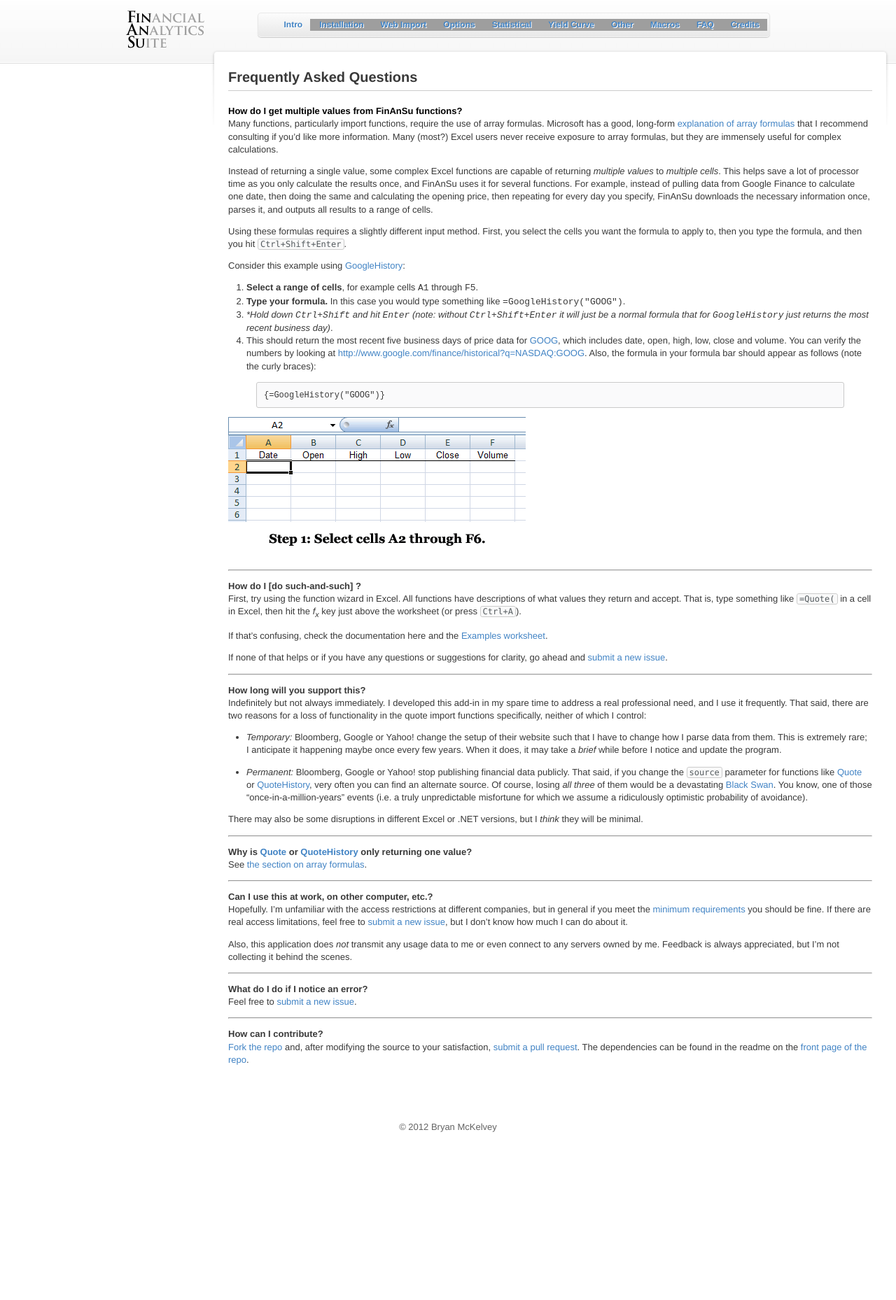
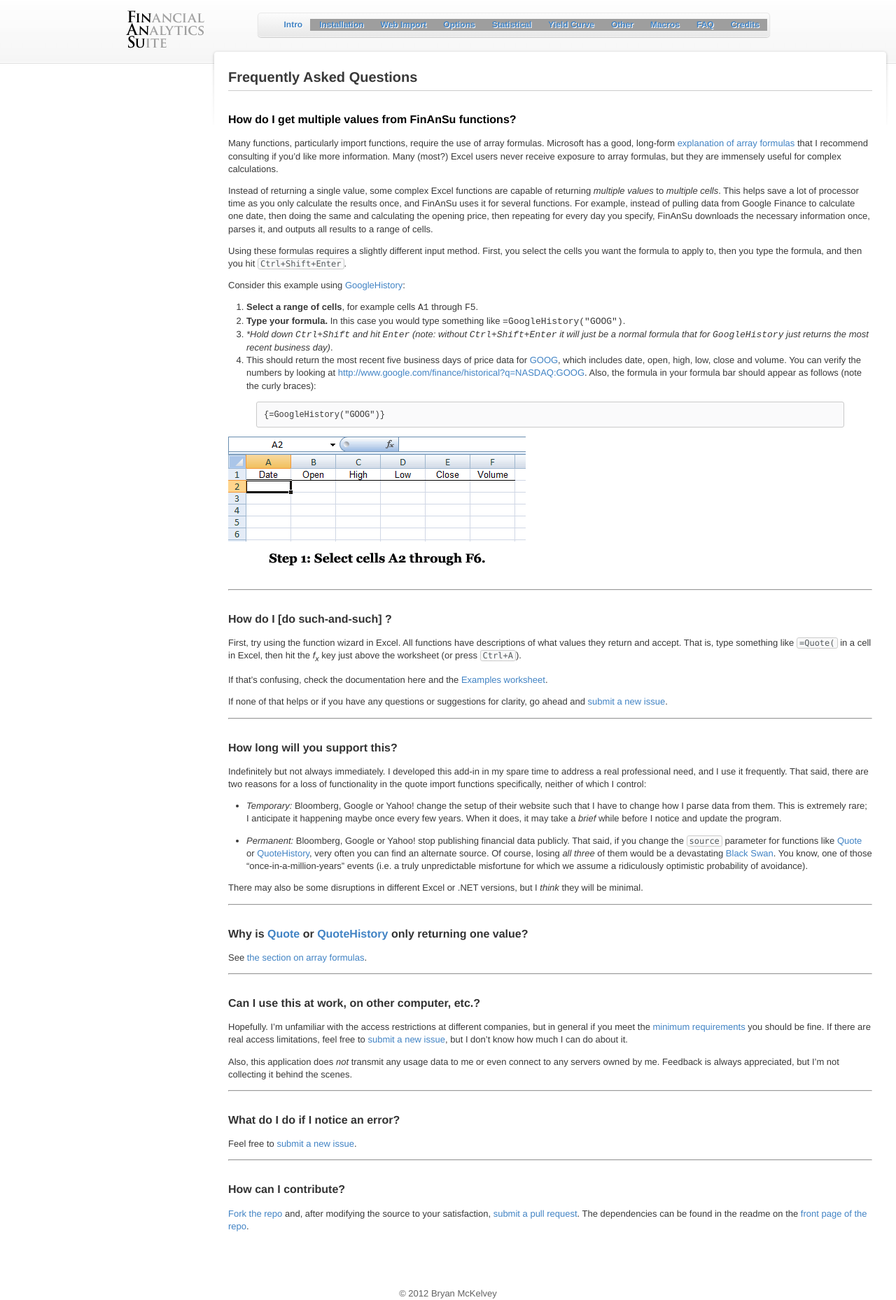
Before and after one commit to brymck/finansu, a Jekyll site: the page built from faq.md, in a window 1280 px wide. Shown: the whole page at 70% size. Built offline with Jekyll 4.4.1, drawn with Linux system fonts in a browser that asks for light colours; Markdown is read by kramdown in place of the engine named in the settings; before the commit the page ends 1620 px from its top, so only the background shows below that; grey boxes are pictures that could not be loaded.

Commit message:
Updated some formatting

```diff
--- a/faq.md
+++ b/faq.md
@@ -7,7 +7,9 @@
 Frequently Asked Questions
 ==========================
 
-**<a name="array_formulas">How do I get multiple values from FinAnSu functions?</a>**
+<a name="array_formulas">How do I get multiple values from FinAnSu functions?</a>
+---------------------------------------------------------------------------------
+
 Many functions, particularly import functions, require the use of
 array formulas. Microsoft has a good, long-form [explanation of array
 formulas](http://office.microsoft.com/en-us/excel-help/introducing-array-formula
@@ -47,7 +49,9 @@
 
 ---
 
-**How do I [do such-and-such] ?**
+How do I [do such-and-such] ?
+-----------------------------
+
 First, try using the function wizard in Excel. All functions have descriptions
 of what values they return and accept. That is, type something like `=Quote(` in
 a cell in Excel, then hit the _f<sub>x</sub>_ key just above the worksheet (or
@@ -61,7 +65,9 @@
 
 ---
 
-**How long will you support this?**
+How long will you support this?
+-------------------------------
+
 Indefinitely but not always immediately. I developed this add-in in my spare
 time to address a real professional need, and I use it frequently. That said,
 there are two reasons for a loss of functionality in the quote import functions
@@ -86,13 +92,16 @@
 
 ---
 
-**Why is [Quote](web#quote) or [QuoteHistory](web#quote_history) only returning
-one value?**
+Why is [Quote](web#quote) or [QuoteHistory](web#quote_history) only returning one value?
+----------------------------------------------------------------------------------------
+
 See [the section on array formulas](#array_formulas).
 
 ---
 
-**Can I use this at work, on other computer, etc.?**
+Can I use this at work, on other computer, etc.?
+------------------------------------------------
+
 Hopefully. I'm unfamiliar with the access restrictions at different companies,
 but in general if you meet the [minimum requirements](faq#requirements) you
 should be fine. If there are real access limitations, feel free to [submit a new
@@ -105,12 +114,16 @@
 
 ---
 
-**What do I do if I notice an error?**
+What do I do if I notice an error?
+----------------------------------
+
 Feel free to [submit a new issue](https://github.com/brymck/finansu/issues/new).
 
 ---
 
-**How can I contribute?**
+How can I contribute?
+---------------------
+
 [Fork the repo](http://help.github.com/fork-a-repo/) and,
 after modifying the source to your satisfaction, [submit a
 pull request](http://help.github.com/send-pull-requests/). The
```
Also changed, not shown: credits.md (+2 -2 lines).
